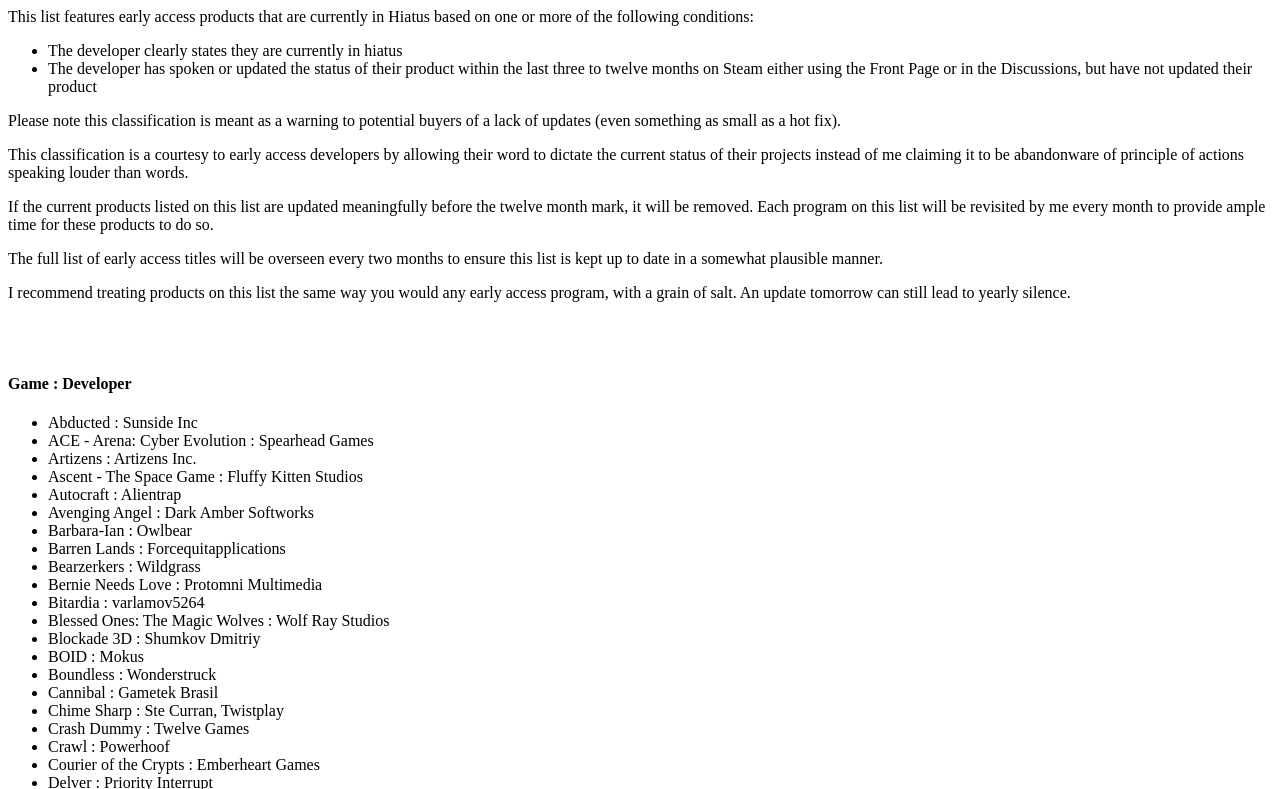
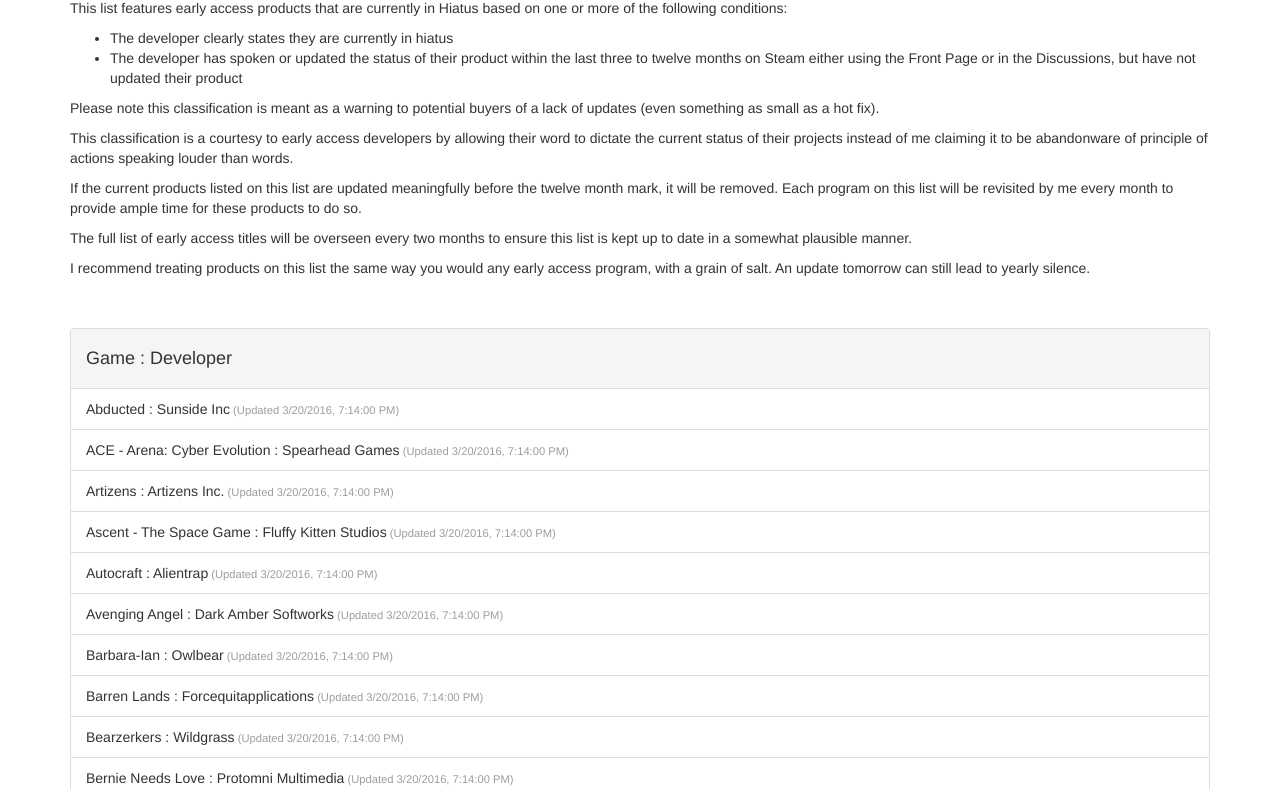
Before and after one commit to Nielk1/steam-early-access-watcher, a plain HTML site: page index.html in a window 1280 px wide. Shown: the part 72-861 px from the top of the page. Drawn offline with nearby package versions, Linux system fonts and the light colour scheme.

Commit message:
More cleanup

```diff
--- a/index.html
+++ b/index.html
@@ -3,6 +3,19 @@
 <head>
     <meta charset="utf-8">
     <title>Early Access Watcher</title>
+
+	<!-- Latest compiled and minified CSS -->
+	<link rel="stylesheet" href="https://maxcdn.bootstrapcdn.com/bootstrap/3.3.6/css/bootstrap.min.css" integrity="sha384-1q8mTJOASx8j1Au+a5WDVnPi2lkFfwwEAa8hDDdjZlpLegxhjVME1fgjWPGmkzs7" crossorigin="anonymous">
+
+	<style>
+		.itemWithModDate:after {
+			content:" (Updated " attr(data-date) ")";
+			font-size:0.8em;
+			font-weight:normal;
+			color:#9d9d9d;
+		}
+		a:after{content:" (" attr(href) ") ";font-size:0.8em;font-weight:normal;}
+	</style>
 
     <script src="//ajax.googleapis.com/ajax/libs/jquery/1.9.1/jquery.min.js"></script>
     <script>
@@ -40,6 +53,7 @@
     </script>
 </head>
 <body>
+	<div class="container">
 		<h1>Games Listed Under Hiatus</h1>
 		<p>This list features early access products that are currently in Hiatus based on one or more of the following conditions:
 		<ul>
@@ -54,13 +68,15 @@
 		<p>I recommend treating products on this list the same way you would any early access program, with a grain of salt. An update tomorrow can still lead to yearly silence.</p>
 		<br/><br/>
 
-<h4>Game : Developer</h4>
-<ul id="lstHiatus">
+		<div class="panel panel-default">
+			<div class="panel-heading"><h4>Game : Developer</h4></div>
+			<ul id="lstHiatus" class="list-group">
 			</ul>
+		</div>
 
 		<hr />
 
-Games Listed Under Abandoned
+		<h1>Games Listed Under Abandoned</h1>
 		<p>This list features early access products that are currently in Hiatus based on one or more of the following conditions:
 		<ul>
 		<li>The developer has explained that the game has been abandoned or progress has halted due to funding without a clear plan of action</li>
@@ -74,9 +90,12 @@ Games Listed Under Abandoned
 		<p>The full list of early access titles will be overseen every two months to ensure this list is kept up to date in a somewhat plausible manner.</p>
 		<p>I recommend treating products on this list as if they are no longer in production. I take careful consideration of the products before placing them on this list and do not treat the label lightly. People can say they will update all they want, but actions speak louder than words.</p>
 
-<h4>Game : Developer</h4>
-<ul id="lstAbandoned">
+		<div class="panel panel-default">
+			<div class="panel-heading"><h4>Game : Developer</h4></div>
+			<ul id="lstAbandoned" class="list-group">
 			</ul>
+		</div>
+    </div>
 
 	<script src="scripts/games.js"></script>
 	<script>
@@ -92,13 +111,15 @@ Games Listed Under Abandoned
 			games.forEach(function(game) {
 				i++
 				if(game.hiatus) {
-                var newItem = $('<li>');
+					var newItem = $('<li class="list-group-item itemWithModDate">');
 					newItem.text(game.game + " : " + game.developer.join(", "));
+					newItem.attr('data-date',new Date(game.updated/1000).toLocaleString());
 					$('#lstHiatus').append(newItem);
 				}
 				if(game.abandoned) {
-                var newItem = $('<li>');
+					var newItem = $('<li class="list-group-item itemWithModDate">');
 					newItem.text(game.game + " : " + game.developer.join(", "));
+					newItem.attr('data-date',new Date(game.updated/1000).toLocaleString());
 					$('#lstAbandoned').append(newItem);
 				}
 			});
@@ -113,5 +134,8 @@ Games Listed Under Abandoned
 	</script>
 
     <!--<footer class="hidden">By <strong><a href="https://github.com/Nielk1">Nielk1</a></strong>, thanks to <b></b> for their contributions.</footer>-->
+
+	<!-- Latest compiled and minified JavaScript -->
+	<script src="https://maxcdn.bootstrapcdn.com/bootstrap/3.3.6/js/bootstrap.min.js" integrity="sha384-0mSbJDEHialfmuBBQP6A4Qrprq5OVfW37PRR3j5ELqxss1yVqOtnepnHVP9aJ7xS" crossorigin="anonymous"></script>
 </body>
 </html>
```
Lines whose indentation alone changed are shown as unchanged.
